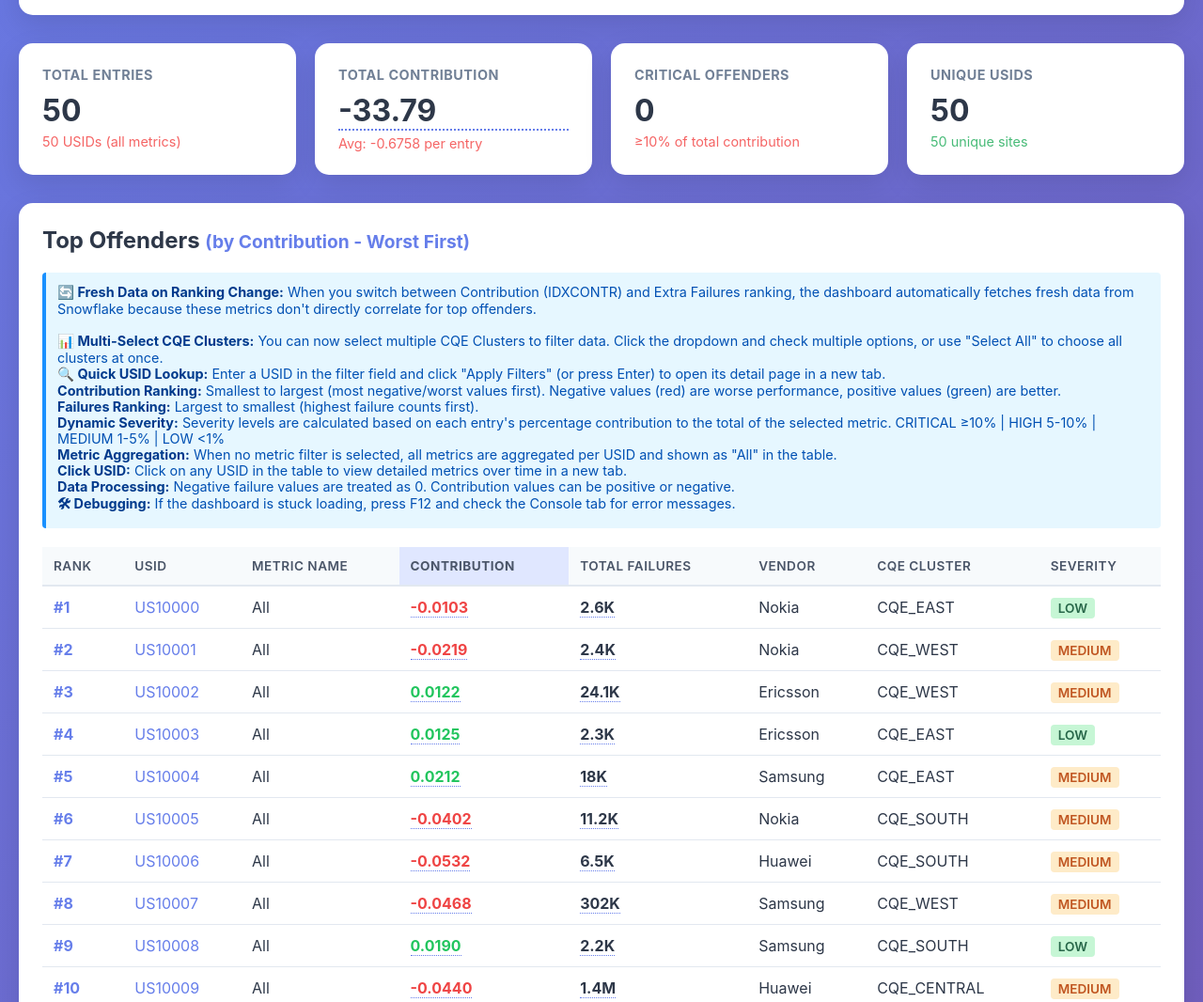
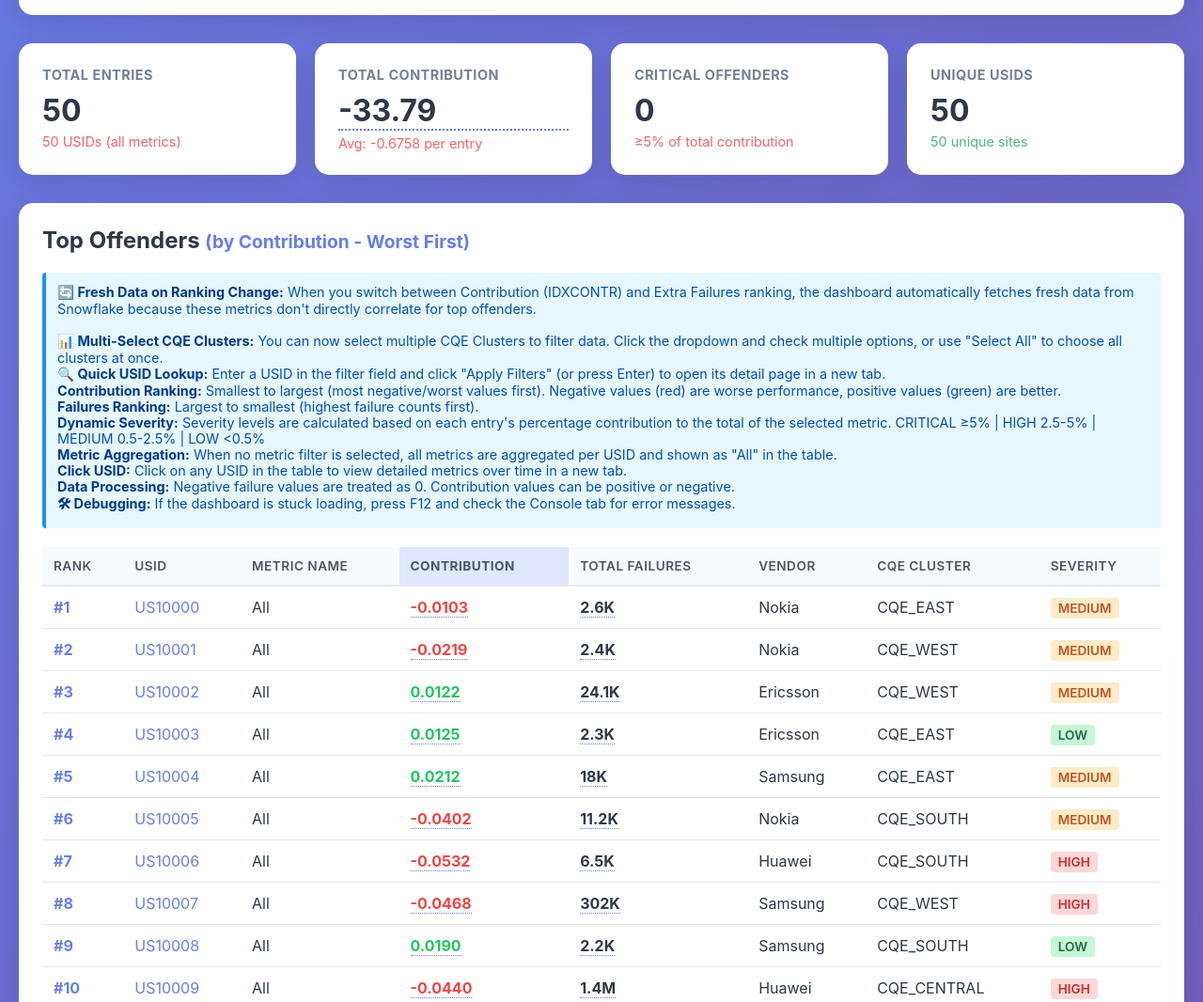
Before and after one commit to ryanpate/cqxdash, a plain HTML site: page index.html in a window 1280 px wide. Shown: the part 676-1742 px from the top of the page at 94% size. Drawn offline with Linux system fonts and the light colour scheme; no server answers.

Commit message:
updated offender thresholds

```diff
--- a/index.html
+++ b/index.html
@@ -545,7 +545,7 @@
             <div class="stat-card">
                 <h3>Critical Offenders</h3>
                 <div class="value" id="criticalOffenders">0</div>
-                <div class="change negative" id="criticalChange">≥10% of total</div>
+                <div class="change negative" id="criticalChange">≥5% of total</div>
             </div>
             <div class="stat-card">
                 <h3>Unique USIDs</h3>
@@ -574,7 +574,7 @@
                 <strong>Failures Ranking:</strong> Largest to smallest (highest failure counts first).<br>
                 <strong>Dynamic Severity:</strong> Severity levels are calculated based on each entry's percentage
                 contribution to the total of the selected metric.
-                CRITICAL ≥10% | HIGH 5-10% | MEDIUM 1-5% | LOW <1%<br>
+                CRITICAL ≥5% | HIGH 2.5-5% | MEDIUM 0.5-2.5% | LOW <0.5%<br>
                     <strong>Metric Aggregation:</strong> When no metric filter is selected, all metrics are aggregated
                     per USID and shown as "All" in the table.<br>
                     <strong>Click USID:</strong> Click on any USID in the table to view detailed metrics over time in a
@@ -1174,10 +1174,10 @@
                                 contrib * (row.RECORD_COUNT || 1);
                             const percentageOfTotal = absoluteTotal !== 0 ?
                                 (Math.abs(rowTotal) / absoluteTotal) * 100 : 0;
-                            return percentageOfTotal >= 10;
+                            return percentageOfTotal >= 5;
                         }).length;
 
-                        console.log(`⚠️ Critical offenders (≥10% of absolute total): ${critical}`);
+                        console.log(`⚠️ Critical offenders (≥5% of absolute total): ${critical}`);
 
                         const displayValue = formatContribution(totalValue);
                         document.getElementById('totalMetric').textContent = displayValue;
@@ -1196,7 +1196,7 @@
                                 Math.max(0, Number(row.AVG_EXTRAFAILURES || row.EXTRAFAILURES) || 0) * (row.RECORD_COUNT || 1);
                             const validTotal = isFinite(rowTotal) ? rowTotal : 0;
                             const percentageOfTotal = totalValue > 0 ? (validTotal / totalValue) * 100 : 0;
-                            return percentageOfTotal >= 10;
+                            return percentageOfTotal >= 5;
                         }).length;
 
                         document.getElementById('totalMetric').textContent = formatCompactNumber(totalValue);
@@ -1221,7 +1221,7 @@
                     } else {
                         document.getElementById('metricChange').textContent = `Avg: ${formatCompactNumber(avgPerEntry)} per entry`;
                     }
-                    document.getElementById('criticalChange').textContent = `≥10% of total ${metricType}`;
+                    document.getElementById('criticalChange').textContent = `≥5% of total ${metricType}`;
                     document.getElementById('usidChange').textContent = `${uniqueUsids} unique sites`;
 
                     console.log('✅ Statistics updated successfully');
@@ -1310,13 +1310,13 @@
                 }
 
                 let severity, severityClass;
-                if (Math.abs(percentageOfTotal) >= 10) {
+                if (Math.abs(percentageOfTotal) >= 5) {
                     severity = 'CRITICAL';
                     severityClass = 'severity-high';
-                } else if (Math.abs(percentageOfTotal) >= 5) {
+                } else if (Math.abs(percentageOfTotal) >= 2.5) {
                     severity = 'HIGH';
                     severityClass = 'severity-high';
-                } else if (Math.abs(percentageOfTotal) >= 1) {
+                } else if (Math.abs(percentageOfTotal) >= 0.5) {
                     severity = 'MEDIUM';
                     severityClass = 'severity-medium';
                 } else {
```
